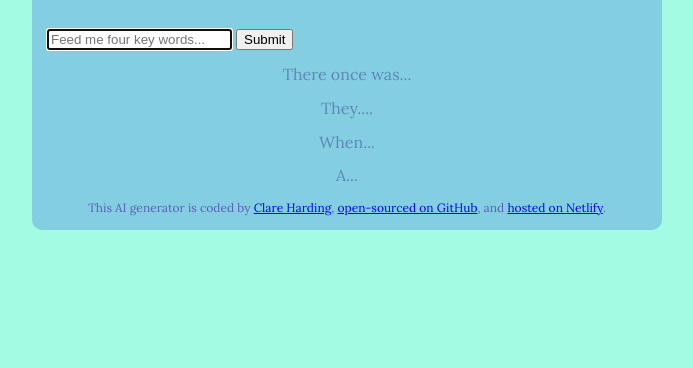
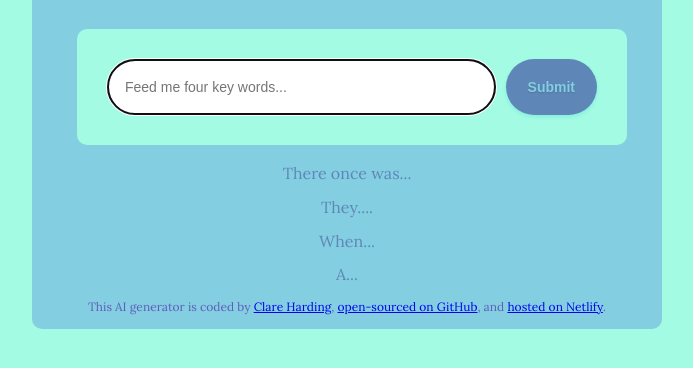
Before and after one commit to chardi90/limericks, a plain HTML site: page index.html in a window 1280 px wide. Shown: the part 242-610 px from the top of the page, without its empty margins (293-986 px from the left). Drawn offline with nearby package versions, Linux system fonts and the light colour scheme.

Commit message:
Styled form input and button

```diff
--- a/index.html
+++ b/index.html
@@ -20,16 +20,16 @@
         <form action="" class="generator" id="generator">
           <input
             type="text"
-            name="theme-input"
+            name="generator-input"
             autofocus
-            class="theme-input"
+            class="generator-input"
             placeholder="Feed me four key words..."
-            id="theme-input"
+            id="generator-input"
             required
           />
           <input
             type="submit"
-            class="sumbit-button"
+            class="submit-button"
             id="submit-button"
             value="Submit"
           />
--- a/src/style.css
+++ b/src/style.css
@@ -14,6 +14,15 @@ h1 {
   text-align: center;
 }
 
+form {
+  background-color: #a4fbe3;
+  border: 0;
+  border-radius: 10px;
+  display: flex;
+  padding: 30px;
+  margin: 0 20px 20px 30px;
+}
+
 p {
   color: #5e87b8;
   font-family: "Lora", serif;
@@ -24,7 +33,6 @@ p {
 
 footer {
   color: #5f5dbd;
-
   font-family: "Lora", serif;
   font-size: 12px;
   line-height: 1.2;
@@ -39,3 +47,28 @@ footer {
   margin: 120px auto;
   max-width: 600px;
 }
+
+form .generator-input {
+  color: #5e87b8;
+  border: 2px solid rgba(94, 135, 184, 0.5);
+  border-radius: 30px;
+  font-size: 14px;
+  line-height: 20px;
+  padding: 16px;
+  width: 80%;
+}
+
+form .submit-button {
+  background-color: #5e87b8;
+  border: none;
+  border-radius: 30px;
+  box-shadow: 0 2px 4px rgba(0, 188, 212, 0.2);
+  color: #83cee0;
+  font-size: 14px;
+  font-weight: 600;
+  line-height: 20px;
+  margin-left: 10px;
+  padding: 16px;
+  text-shadow: 0 1px 2px rgba(0, 0, 0, 0.15);
+  width: 20%;
+}
```
